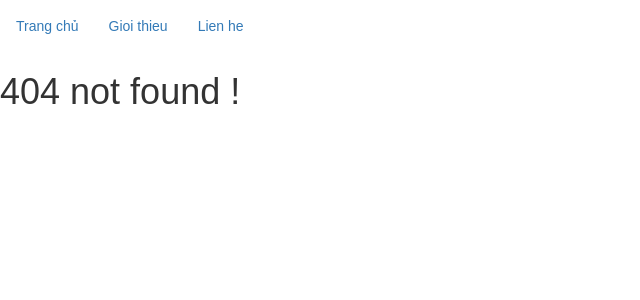
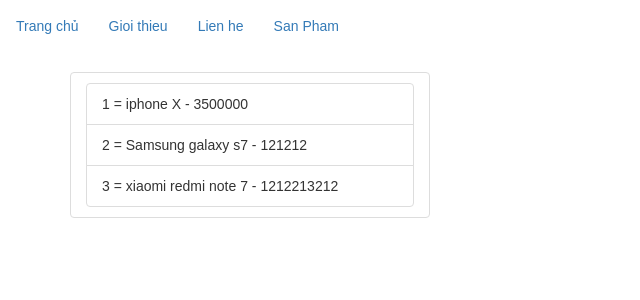
Before and after one commit to quanghung97/react-router-self-study, a React (Create React App) app: page /products in a window 1280 px wide. Before the commit this address had no page. Shown: the top 300 px of the page, without its empty margins (0-640 px from the left). Built offline with nearby package versions, Linux system fonts and the light colour scheme.

Commit message:
add object match in router

```diff
--- a/src/components/Menu.js
+++ b/src/components/Menu.js
@@ -15,6 +15,11 @@
     {
         name : 'Lien he',
         to : '/contact',
+        exact : false
+    },
+    {
+        name : 'San Pham',
+        to : '/products',
         exact : false
     }
 ];
--- /dev/null
+++ b/src/components/Products.js
@@ -0,0 +1,51 @@
+import React, {Component} from 'react';
+import { BrowserRouter as NavLink } from "react-router-dom";
+
+class Products extends Component {
+    render() {
+        var products = [
+            {
+                id : 1,
+                name : 'iphone X',
+                price : 3500000
+            },
+            {
+                id : 2,
+                name : 'Samsung galaxy s7',
+                price : 121212
+            },
+            {
+                id : 3,
+                name : 'xiaomi redmi note 7',
+                price : 1212213212
+            }
+        ];
+
+        var { match } = this.props;
+        console.log(match);
+
+        var result = products.map((product, index)=>{
+            return (
+                <NavLink to="" key={index}>
+                    <li className="list-group-item">
+                        {product.id} = {product.name} - {product.price}
+                    </li>
+                </NavLink>
+            )
+        });
+
+        return (
+            <div className="container">
+                <div className="row">
+                         <div className="col-xs-4 col-sm-4 col-md-4 col-lg-4">
+                            <ul className="list-group-item">
+                                {result}
+                            </ul>
+                         </div>
+                </div>
+            </div>
+    );
+    }
+}
+
+export default Products;
--- a/src/routes.js
+++ b/src/routes.js
@@ -3,7 +3,7 @@
 import About from './components/About';
 import Contact from './components/Contact';
 import NotFound from './components/NotFound';
-
+import Products from './components/Products';
 const routes = [
     {
         path : '/',
@@ -21,6 +21,11 @@
         main : () => <Contact />
     },
     {
+        path : '/products',
+        exact : false,
+        main : ({match}) => <Products match={match}/>
+    },
+    {
         path : '',
         exact : false,
         main : () => <NotFound />
```
